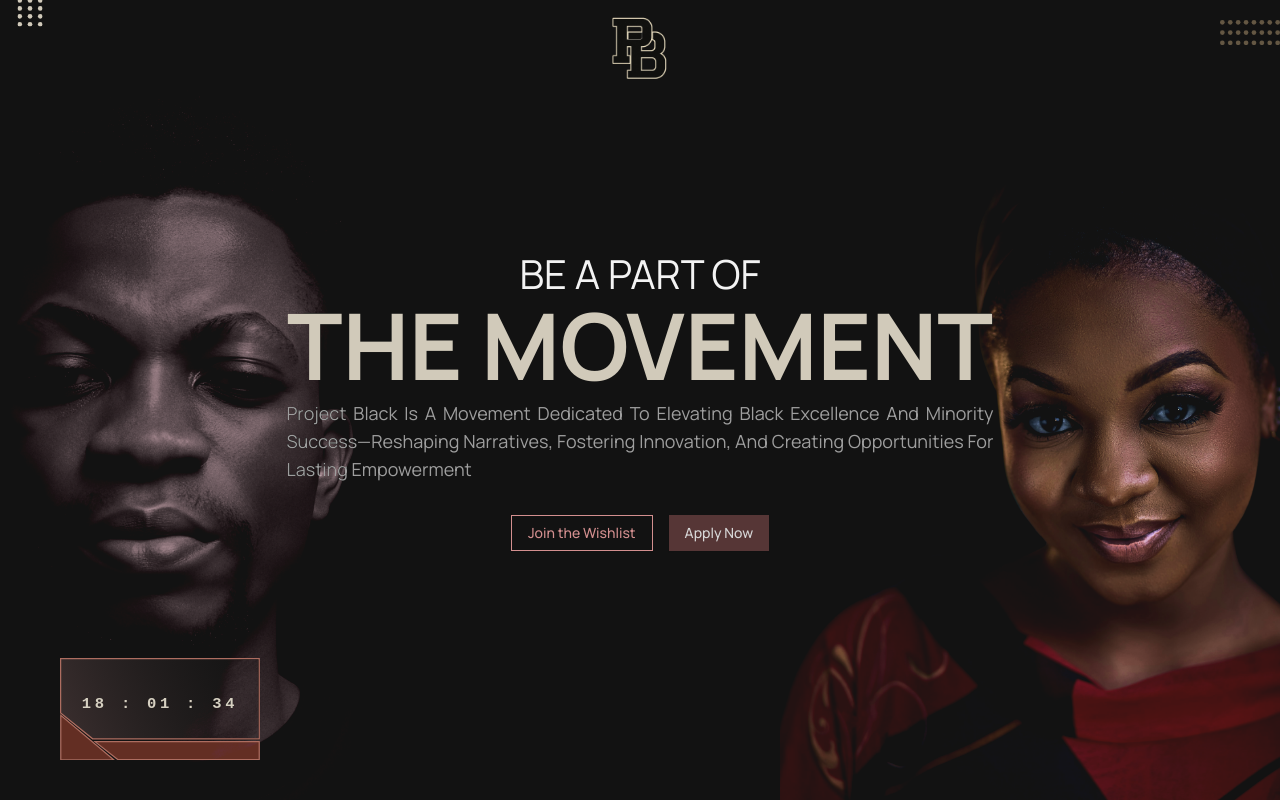
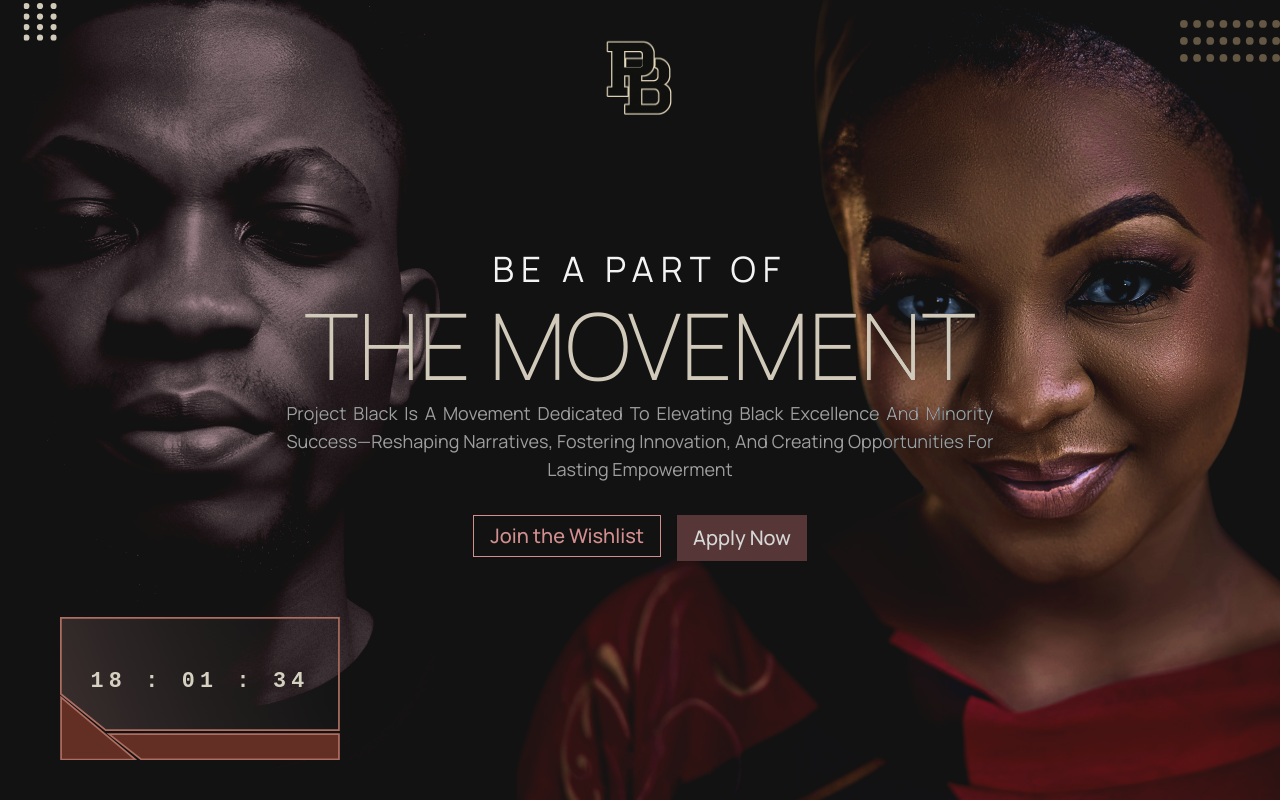
Before and after one commit to m-naeem66622/hero-section-task, a React (Vite) app: page / in a window 1280 px wide. Built offline with nearby package versions, Linux system fonts and the light colour scheme.

Commit message:
feat: Add justified text styling and adjust layout in Hero section

```diff
--- a/src/index.css
+++ b/src/index.css
@@ -134,3 +134,9 @@
         font-family: var(--font-manrope);
     }
 }
+
+.paragraph {
+    text-align: justify;
+    text-align-last: center;
+    text-justify: inter-word;
+}
--- a/src/pages/sections/Hero/index.tsx
+++ b/src/pages/sections/Hero/index.tsx
@@ -21,7 +21,7 @@
 
     return (
         <div className="bg-[#121212] min-h-screen max-h-[768px]">
-            <div className="container mx-auto flex items-center justify-center min-h-screen relative overflow-hidden">
+            <div className="max-w-[1920px] mx-auto flex items-center justify-center min-h-screen relative overflow-hidden">
                 <div className="flex flex-col items-center justify-center text-center lg:max-w-[723px] md:max-w-[90vw] sm:max-w-[95vw] w-full px-2">
                     {/* For "Be a part of" (reveal from top) */}
                     <div style={{ overflow: "hidden" }}>
@@ -30,7 +30,7 @@
                             animate={isReady ? { y: 0 } : {}}
                             transition={{ duration: 0.8, ease: "easeOut" }}
                         >
-                            <h2 className="text-[#F3F3F3] uppercase lg:text-[40px] md:text-2xl sm:text-xl text-lg leading-tight">
+                            <h2 className="text-[#F3F3F3] uppercase lg:text-[35px] md:text-2xl sm:text-xl text-lg leading-15 tracking-[0.2em]">
                                 Be A Part Of
                             </h2>
                         </motion.div>
@@ -47,7 +47,7 @@
                                 delay: 0.15,
                             }}
                         >
-                            <h1 className="text-[#D1CABA] uppercase font-bold lg:text-[92px] md:text-5xl sm:text-3xl text-2xl leading-none">
+                            <h1 className="text-[#D1CABA] uppercase font-extralight lg:text-[92px] md:text-5xl sm:text-3xl text-2xl leading-none">
                                 The Movement
                             </h1>
                         </motion.div>
@@ -64,7 +64,7 @@
                                 delay: 0.3,
                             }}
                         >
-                            <p className="text-[#9E9E9E] text-justify lg:text-lg md:text-base sm:text-sm text-xs mt-2">
+                            <p className="text-[#9E9E9E] text-justify lg:text-lg md:text-base sm:text-sm text-xs mt-2 paragraph">
                                 Project Black Is A Movement Dedicated To
                                 Elevating Black Excellence And Minority
                                 Success—Reshaping Narratives, Fostering
@@ -74,34 +74,40 @@
                         </motion.div>
                     </div>
                     <div className="flex flex-wrap gap-4 mt-8 justify-center">
-                        <Button variant="chocolateOutline" className="">
+                        <Button
+                            variant="chocolateOutline"
+                            className="text-xl py-5"
+                        >
                             Join the Wishlist
                         </Button>
-                        <Button variant="chocolate" className="text-[#D7D7D7]">
+                        <Button
+                            variant="chocolate"
+                            className="text-[#D7D7D7] text-xl py-[23px]"
+                        >
                             Apply Now
                         </Button>
                     </div>
                 </div>
                 {/* Dots animations */}
                 <Dots
-                    className="w-[60px] absolute -top-4 left-0 rotate-90"
+                    className="w-[80px] absolute -top-4 left-0 rotate-90"
                     animate={isReady}
                 />
                 <Dots
-                    className="w-[60px] absolute top-5 right-0"
+                    className="w-[100px] absolute top-5 right-0"
                     initialRotation={90}
                     animate={isReady}
                 />
                 {/* Clock animation */}
                 <Clock
-                    className="w-[200px] absolute bottom-10 left-15"
+                    className="w-[280px] absolute bottom-10 left-15"
                     animate={isReady}
                 />
                 {/* Images with loading tracking */}
                 <img
                     src={logo}
                     alt=""
-                    className="w-[100px] absolute top-0 left-[50%] -translate-x-1/2"
+                    className="w-[120px] absolute top-5 left-[50%] -translate-x-1/2"
                     onLoad={handleImageLoad}
                 />
                 <motion.img
@@ -110,7 +116,7 @@
                     animate={isReady ? { opacity: 1, x: 0 } : {}}
                     transition={{ duration: 1, ease: "easeOut" }}
                     alt="Hero 1"
-                    className="absolute -bottom-25 left-0 w-[500px] mix-blend-lighten"
+                    className="absolute -bottom-20 left-0 mix-blend-lighten"
                     onLoad={handleImageLoad}
                 />
                 <motion.img
@@ -119,7 +125,7 @@
                     animate={isReady ? { opacity: 1, x: 0 } : {}}
                     transition={{ duration: 1, ease: "easeOut" }}
                     alt="Hero 2"
-                    className="absolute bottom-0 right-0 w-[500px] mix-blend-lighten"
+                    className="absolute -bottom-20 right-0 mix-blend-lighten"
                     onLoad={handleImageLoad}
                 />
             </div>
```
